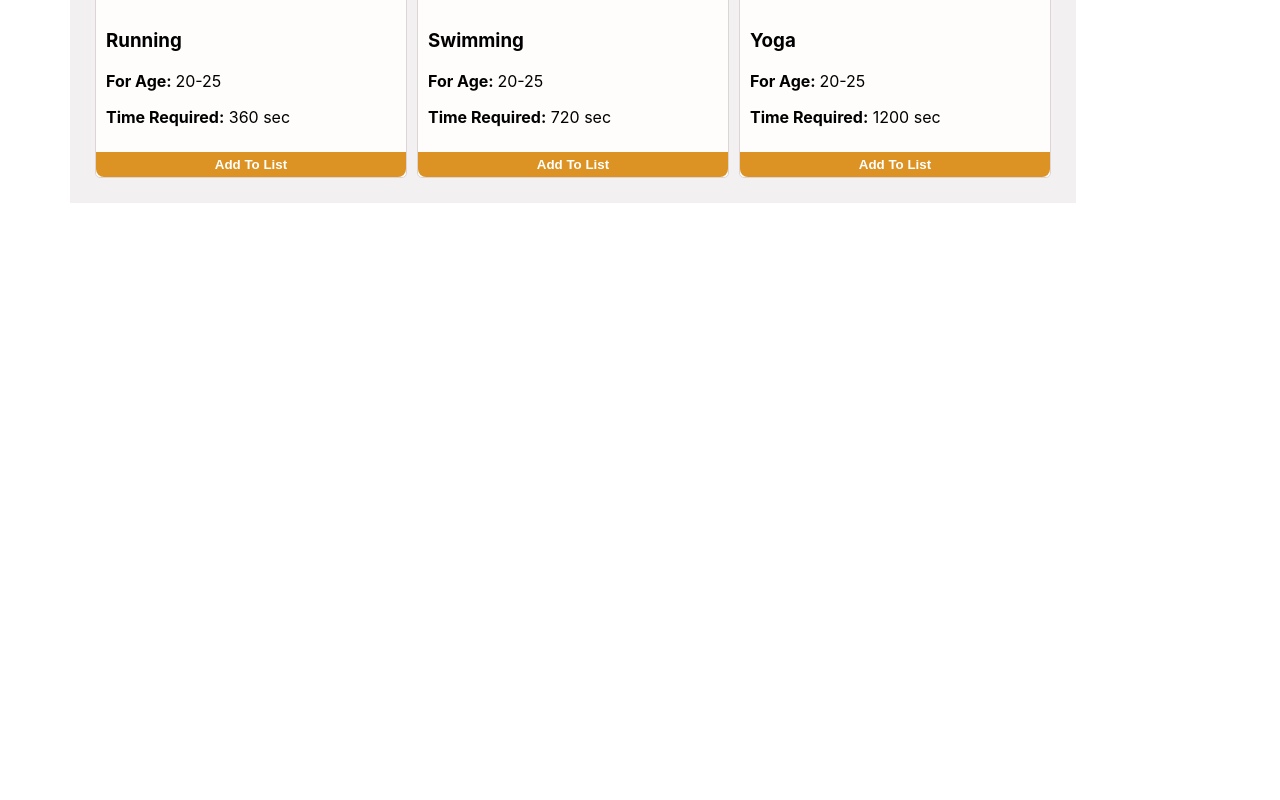
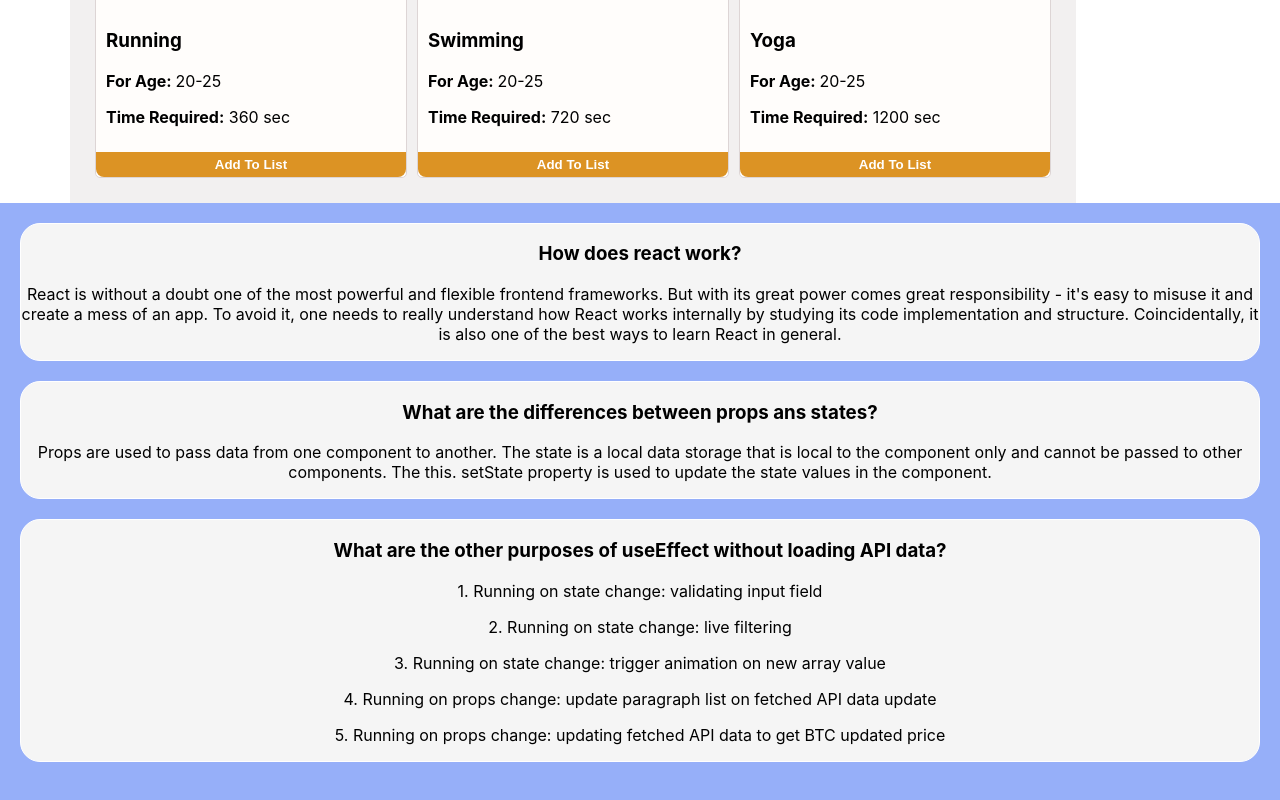
Before and after one commit to katibur/RIP-Diet-gym, a React (Create React App) app: page / in a window 1280 px wide. Shown: the part 1434-2234 px from the top of the page. Before the commit the page ends 1637 px from the top, so only its background shows below. Built offline with nearby package versions, Linux system fonts and the light colour scheme.

Commit message:
questions and answers section added

```diff
--- a/src/App.css
+++ b/src/App.css
@@ -32,6 +32,7 @@
   from {
     transform: rotate(0deg);
   }
+
   to {
     transform: rotate(360deg);
   }
--- a/src/App.js
+++ b/src/App.js
@@ -1,11 +1,13 @@
 import './App.css';
 import Home from './Components/Home/Home';
+import Questions from './Components/Questions/Questions';
 
 function App() {
 
   return (
     <div className="App">
       <Home></Home>
+      <Questions></Questions>
     </div>
   );
 }
--- /dev/null
+++ b/src/Components/Questions/Questions.css
@@ -0,0 +1,13 @@
+.questions-and-answers {
+    text-align: justify;
+    padding: 20px;
+    background-color: rgb(150, 175, 249);
+}
+
+.questions-and-answers-div {
+    text-align: center;
+    border: 1px solid white;
+    border-radius: 20px;
+    margin-bottom: 20px;
+    background-color: whitesmoke;
+}
--- /dev/null
+++ b/src/Components/Questions/Questions.js
@@ -0,0 +1,32 @@
+import React from 'react';
+import './Questions.css'
+
+const Questions = () => {
+    return (
+        <div>
+            <div className='questions-and-answers'>
+                <div className='questions-and-answers-div'>
+                    <h3 className='questions'>How does react work?</h3>
+                    <p>React is without a doubt one of the most powerful and flexible frontend frameworks. But with its great power comes great responsibility - it's easy to misuse it and create a mess of an app. To avoid it, one needs to really understand how React works internally by studying its code implementation and structure. Coincidentally, it is also one of the best ways to learn React in general.</p>
+                </div>
+
+                <div className='questions-and-answers-div'>
+                    <h3 className='questions'>What are the differences between props ans states?</h3>
+                    <p>Props are used to pass data from one component to another. The state is a local data storage that is local to the component only and cannot be passed to other components. The this. setState property is used to update the state values in the component.</p>
+                </div>
+
+                <div className='questions-and-answers-div'>
+                    <h3 className='questions'>What are the other purposes of useEffect without loading API data?</h3>
+                    <p>1. Running on state change: validating input field</p>
+                    <p>2. Running on state change: live filtering</p>
+                    <p>3. Running on state change: trigger animation on new array value</p>
+                    <p>4. Running on props change: update paragraph list on fetched API data update</p>
+                    <p>5. Running on props change: updating fetched API data to get BTC updated price</p>
+                </div>
+
+            </div>
+        </div>
+    );
+};
+
+export default Questions;
```
Also changed, not shown: TO-DO-LIST.txt.
